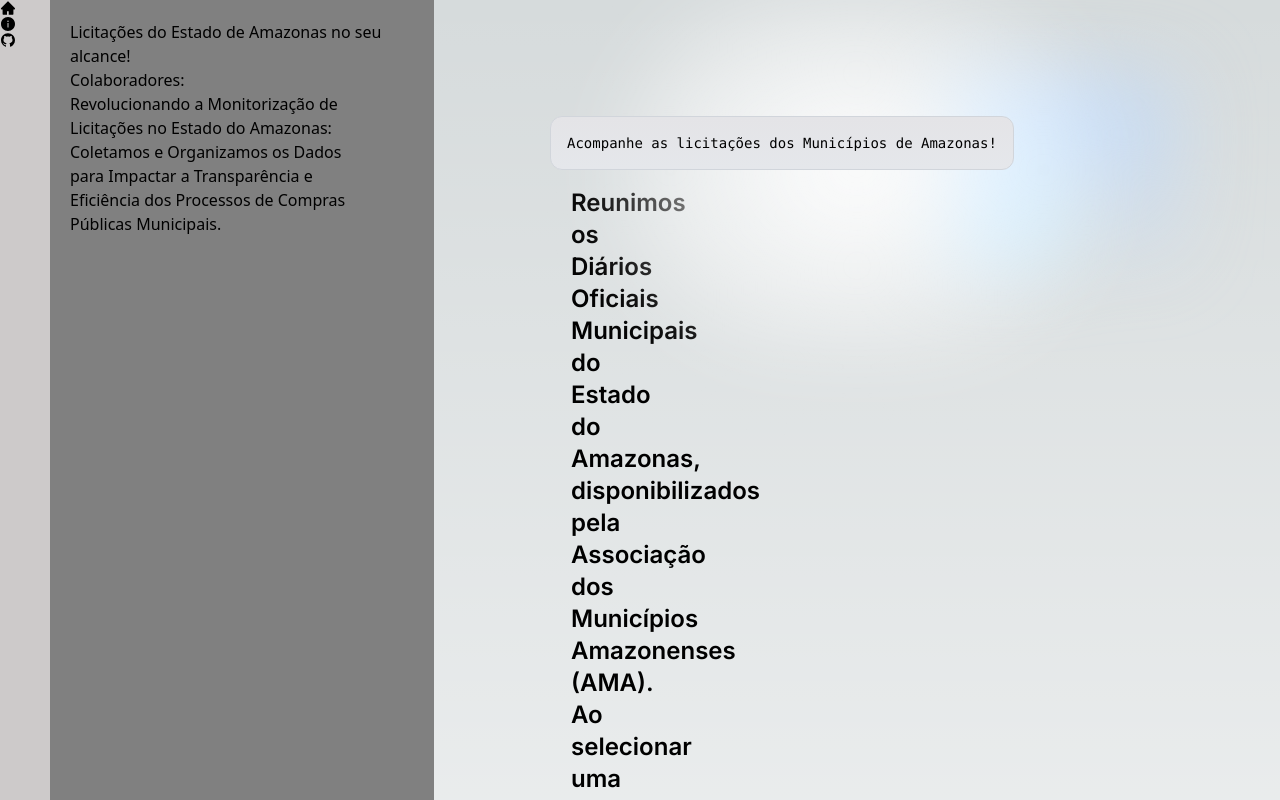
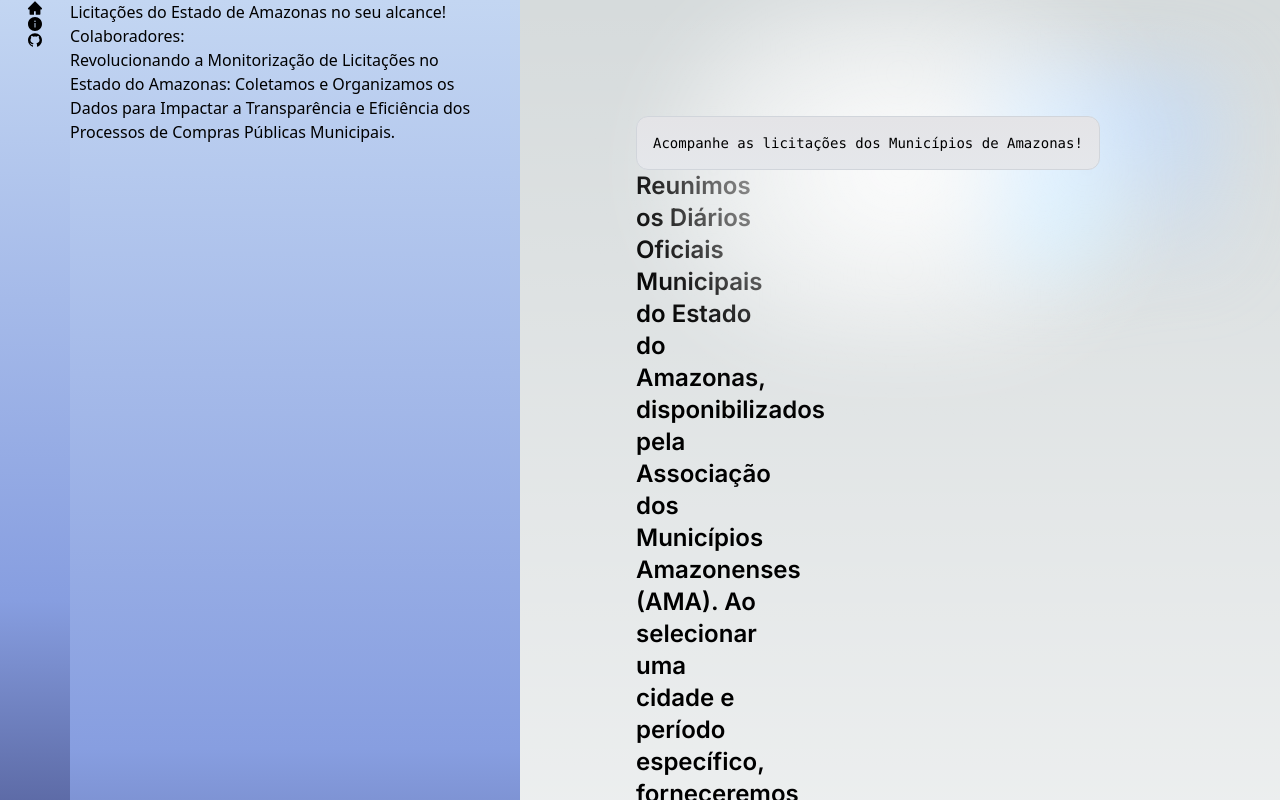
Before and after one commit to unb-mds/2023-2-Squad02-Desmatazonia, a Next.js app in the folder licitam/: page / in a window 1280 px wide. Shown: the top 800 px of the page. Built offline with nearby package versions, Linux system fonts and the light colour scheme.

Commit message:
tentando centralizar icons

```diff
--- a/licitam/src/components/_navbar.tsx
+++ b/licitam/src/components/_navbar.tsx
@@ -1,21 +1,18 @@
 import Link from 'next/link';
 import React from 'react';
-import { AiFillHome, AiFillGithub, AiFillInfoCircle } from "react-icons/ai";
+import { AiFillHome, AiFillGithub, AiFillInfoCircle } from 'react-icons/ai';
 import clsx from 'clsx';
 
 const Navbar = () => {
-    return (
-        <div className="navbar">
-            <div className="barras">
-                {}
-                <AiFillHome />
-                <AiFillInfoCircle />
-                <AiFillGithub />
-            </div>
-        </div>
-    )
+  return (
+    <div className="navbar">
+      <div className="barras">
+        <AiFillHome className="ic-home" />
+        <AiFillInfoCircle className="ic-info" />
+        <AiFillGithub className="ic-git" />
+      </div>
+    </div>
+  );
 }
 
-
-
 export default Navbar;
--- a/licitam/src/pages/index.tsx
+++ b/licitam/src/pages/index.tsx
@@ -10,14 +10,14 @@ const inter = Inter({ subsets: ['latin'] })
 const Home = () => {
   return (
     <div className="container">
+      <div className="navbar">
+        <div className=''>
 
-    <div className="navbar">
-      <div className="barra">
-        <Navbar />{}
+        </div>
+        <Navbar /> {}
       </div>
-    </div>
 
-      <div className="left-column">
+      <div className="cob">
         <Cob /> {/* Componente Cob à esquerda */}
       </div>
       <div className="right-column">
@@ -26,8 +26,6 @@ const Home = () => {
             <p className="fixed left-0 top-0 flex w-full justify-center border-b border-gray-300 bg-gradient-to-b from-zinc-200 pb-6 pt-8 backdrop-blur-2xl dark:border-neutral-800 dark:bg-zinc-800/30 dark:from-inherit lg:static lg:w-auto  lg:rounded-xl lg:border lg:bg-gray-200 lg:p-4 lg:dark:bg-zinc-800/30">
               Acompanhe as licitações dos Municípios de Amazonas!
             </p>
-            <div className="fixed bottom-0 left-0 flex h-48 w-full items-end justify-center bg-gradient-to-t from-white via-white dark:from-black dark:via-black lg:static lg:h-auto lg:w-auto lg:bg-none">
-            </div>
           </div>
 
           <div className="relative flex place-items-center before:absolute before:h-[300px] before:w-[480px] before:-translate-x-1/2 before:rounded-full before:bg-gradient-radial before:from-white before:to-transparent before:blur-2xl before:content-[''] after:absolute after:-z-20 after:h-[180px] after:w-[240px] after:translate-x-1/3 after:bg-gradient-conic after:from-sky-200 after:via-blue-200 after:blur-2xl after:content-[''] before:dark:bg-gradient-to-br before:dark:from-transparent before:dark:to-blue-700/10 after:dark:from-sky-900 after:dark:via-[#0141ff]/40 before:lg:h-[360px]">
@@ -35,9 +33,6 @@ const Home = () => {
 
           <div className="mb-32 grid text-center lg:max-w-5xl lg:w-full lg:mb-0 lg:grid-cols-4 lg:text-left">
             <a
-              className="group rounded-lg border border-transparent px-5 py-4"
-              target="_blank"
-              rel="noopener noreferrer"
             >
               <h2 className={`mb-3 text-2xl font-semibold`}>
                 Reunimos os Diários Oficiais Municipais do Estado do Amazonas, disponibilizados pela Associação dos Municípios Amazonenses (AMA). Ao selecionar uma cidade e período específico, forneceremos informações sobre as licitações realizadas nessa região. Escolha o município desejado e explore as oportunidades de negócios públicos na Amazônia!
--- a/licitam/src/styles/globals.css
+++ b/licitam/src/styles/globals.css
@@ -27,16 +27,23 @@ body {
 }
 
 .navbar {
-  width: 50px;
-  background-color: rgb(205, 202, 202);
+  width: 70px;
+  background:linear-gradient( to top, #0a0635, #879EE0, #c3d6f2);
   float: left;
+  flex-direction: column;
+  justify-content: center;
+  align-items: center;
+  justify-items: center;
+  height: 150vh;
 }
 
+
+
+
 .cob {
-  width: 120%;
-  background-color: gray;
+  width: 450px;
+  background:linear-gradient( to top, #0a0635, #879EE0, #c3d6f2);
   float: left;
-  height: 300px;
 
 }
 
@@ -48,14 +55,14 @@ body {
 }
 
 .municipios {
-  width: 298px;
-  height: 30px;
+  width: 305px;
+  height: 51px;
   flex-shrink: 0;
 }
 
 .anos {
-  width: 298px;
-  height: 30px;
+  width: 305px;
+  height: 51px;
   flex-shrink: 0;
 
 }
```
